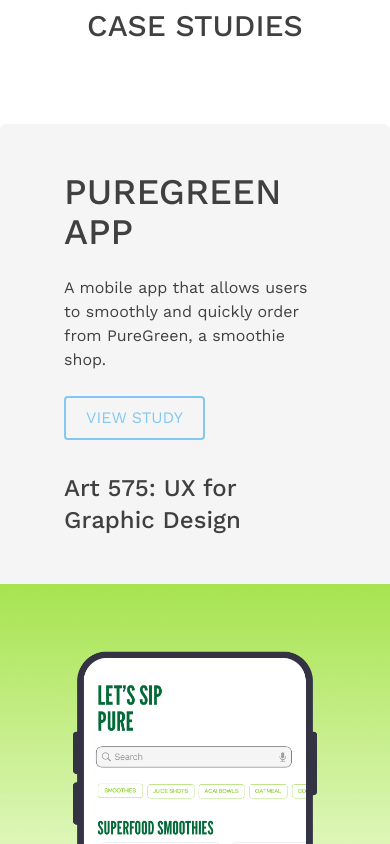
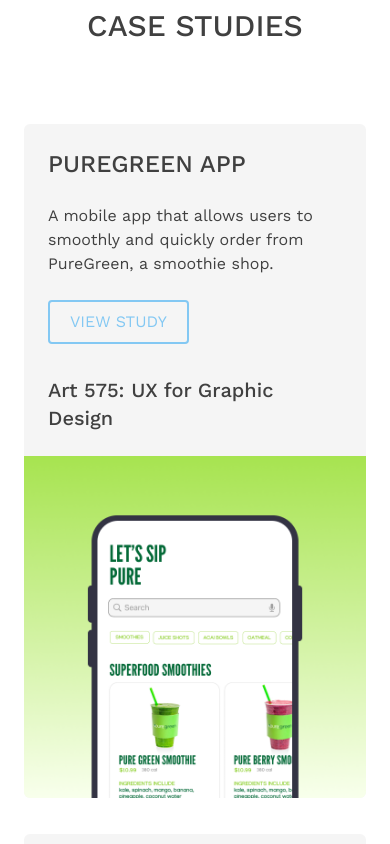
Before and after one commit to nc6041/NatChengPortfolio, a React (Vite) app: page / in a window 390 px wide. Shown: the part 860-1704 px from the top of the page. Built offline with nearby package versions, Linux system fonts and the light colour scheme.

Commit message:
CaseCard on mobile tweaks

```diff
--- a/src/pages/Home/CaseCard.tsx
+++ b/src/pages/Home/CaseCard.tsx
@@ -26,15 +26,15 @@
       'overflow-hidden',
     )}
   >
-    <div className="justify-between gap-8 flex-1 flex flex-col px-16 py-12">
+    <div className="justify-between gap-8 flex-1 flex flex-col p-6 xs:px-12 sm:px-16 xs:py-12">
       <div className="flex flex-col gap-6 items-start">
-        <h3 className="uppercase text-4xl font-medium">{title}</h3>
+        <h3 className="uppercase text-2xl sm:text-4xl font-medium">{title}</h3>
         <p>{description}</p>
 
         <ButtonLink to={href}>View Study</ButtonLink>
       </div>
 
-      <h4 className="text-2xl font-medium">{whatFor}</h4>
+      <h4 className="text-xl sm:text-2xl font-medium">{whatFor}</h4>
     </div>
 
     <a href={href} className="flex flex-1 flex-col max-w-xl self-center">
```
